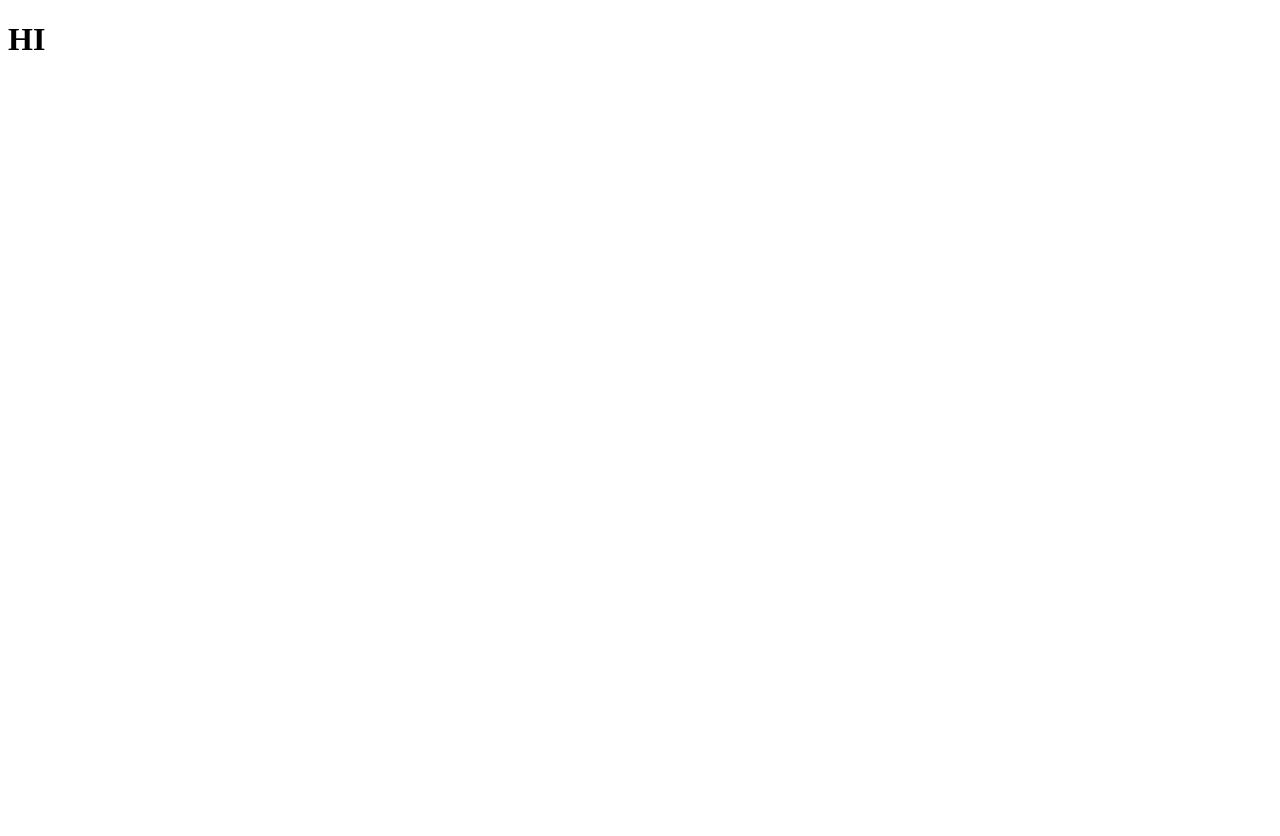
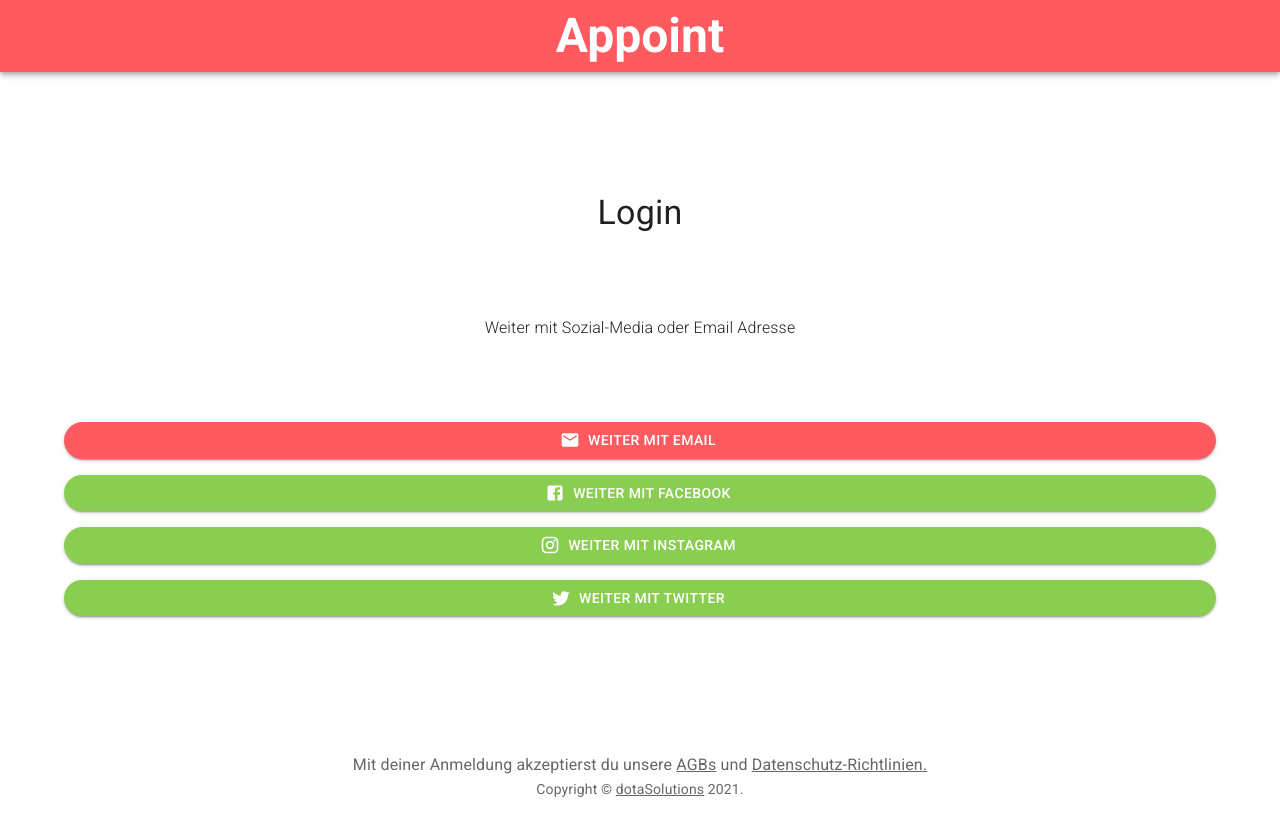
Before and after one commit to irfdog/appoint, a React (Create React App) app: page /login in a window 1280 px wide. Shown: the top 836 px of the page. Before the commit the page ends 800 px from the top, so only its background shows below. Built offline with nearby package versions, Linux system fonts and the light colour scheme.

Commit message:
only for mato

```diff
--- a/package.json
+++ b/package.json
@@ -5,6 +5,7 @@
   "dependencies": {
     "@emotion/react": "^11.4.1",
     "@emotion/styled": "^11.3.0",
+    "@mui/icons-material": "^5.0.3",
     "@mui/material": "^5.0.3",
     "@testing-library/jest-dom": "^5.14.1",
     "@testing-library/react": "^11.2.7",
--- a/public/index.html
+++ b/public/index.html
@@ -24,7 +24,8 @@
       work correctly both with client-side routing and a non-root public URL.
       Learn how to configure a non-root public URL by running `npm run build`.
     -->
-    <title>React App</title>
+    <title>Appoint</title>
+    <link rel="stylesheet" href="https://fonts.googleapis.com/css?family=Roboto:300,400,500,700&display=swap" />
   </head>
   <body>
     <noscript>You need to enable JavaScript to run this app.</noscript>
--- a/src/App.js
+++ b/src/App.js
@@ -1,8 +1,19 @@
+import { ThemeProvider } from "@mui/material";
+import theme from "./utils/theme";
+import Welcome from "./components/Welcome";
+import { BrowserRouter as Router, Switch, Route } from "react-router-dom";
+import Login from "./components/Login";
+
 function App() {
   return (
-    <div>
-      <h1>HI</h1>
-    </div>
+    <Router>
+      <ThemeProvider theme={theme}>
+        <Switch>
+          <Route path="/login" component={Login} />
+          <Route path="/" component={Welcome} />
+        </Switch>
+      </ThemeProvider>
+    </Router>
   );
 }
 
--- /dev/null
+++ b/src/components/Footer.jsx
@@ -0,0 +1,49 @@
+import * as React from "react";
+import PropTypes from "prop-types";
+import Box from "@mui/material/Box";
+import Container from "@mui/material/Container";
+import Typography from "@mui/material/Typography";
+import Link from "@mui/material/Link";
+
+function Copyright() {
+  return (
+    <Typography variant="body2" color="text.secondary" align="center">
+      {"Copyright © "}
+      <Link color="inherit" href="https://irfandogic.com/">
+        dotaSolutions
+      </Link>{" "}
+      {new Date().getFullYear()}
+      {"."}
+    </Typography>
+  );
+}
+
+function Footer(props) {
+  const { description, title } = props;
+
+  return (
+    <Box component="footer" sx={{ bgcolor: "background.paper", py: 6, mt: 10 }}>
+      <Container maxWidth="lg">
+        <Typography variant="h6" align="center" gutterBottom>
+          {title}
+        </Typography>
+        <Typography
+          variant="subtitle1"
+          align="center"
+          color="text.secondary"
+          component="p"
+        >
+          {description}
+        </Typography>
+        <Copyright />
+      </Container>
+    </Box>
+  );
+}
+
+Footer.propTypes = {
+  description: PropTypes.string.isRequired,
+  title: PropTypes.string.isRequired,
+};
+
+export default Footer;
--- /dev/null
+++ b/src/components/FooterAGB.jsx
@@ -0,0 +1,56 @@
+import * as React from "react";
+import PropTypes from "prop-types";
+import Box from "@mui/material/Box";
+import Container from "@mui/material/Container";
+import Typography from "@mui/material/Typography";
+import Link from "@mui/material/Link";
+
+function AGB() {
+  return (
+    <Typography variant="body2" color="text.secondary" align="center">
+      {"Copyright © "}
+      <Link color="inherit" href="https://irfandogic.com/">
+        dotaSolutions
+      </Link>{" "}
+      {new Date().getFullYear()}
+      {"."}
+    </Typography>
+  );
+}
+
+function Footer(props) {
+  const { description, title } = props;
+
+  return (
+    <Box component="footer" sx={{ bgcolor: "background.paper", py: 6, mt: 10 }}>
+      <Container maxWidth="lg">
+        <Typography variant="h6" align="center" gutterBottom>
+          {title}
+        </Typography>
+        <Typography
+          variant="subtitle1"
+          align="center"
+          color="text.secondary"
+          component="p"
+        >
+          {description}{" "}
+          <Link color="inherit" href="AGB-Dota">
+            AGBs
+          </Link>
+          {" und "}
+          <Link color="inherit" href="AGB-Dota">
+            Datenschutz-Richtlinien.
+          </Link>
+        </Typography>
+        <AGB />
+      </Container>
+    </Box>
+  );
+}
+
+Footer.propTypes = {
+  description: PropTypes.string.isRequired,
+  title: PropTypes.string.isRequired,
+};
+
+export default Footer;
--- /dev/null
+++ b/src/components/Login.jsx
@@ -0,0 +1,90 @@
+import Typography from "@mui/material/Typography";
+import Container from "@mui/material/Container";
+import Button from "@mui/material/Button";
+import AppBar from "@mui/material/AppBar";
+import FooterAGB from "./FooterAGB";
+import Grid from "@mui/material/Grid";
+import FacebookIcon from "@mui/icons-material/Facebook";
+import InstagramIcon from "@mui/icons-material/Instagram";
+import TwitterIcon from "@mui/icons-material/Twitter";
+import EmailIcon from "@mui/icons-material/Email";
+
+function Welcome() {
+  return (
+    <div>
+      <AppBar position="relative" align="center">
+        <Typography variant="h3" sx={{ fontWeight: "bold", mt: 1, mb: 1 }}>
+          Appoint
+        </Typography>
+      </AppBar>
+      <main>
+        <div>
+          <Container
+            align="center"
+            background="gray"
+            sx={{ fontWeight: "light", mt: 15 }}
+          >
+            <Typography variant="h4" gutterBottom>
+              Login
+            </Typography>
+            <Typography
+              variant="subtitle1"
+              sx={{ fontWeight: "light", mt: 10 }}
+            >
+              Weiter mit Sozial-Media oder Email Adresse
+            </Typography>
+            <Grid
+              container
+              direction="column"
+              justifyContent="center"
+              alignItems="stretch"
+            >
+              <Button
+                size="medium"
+                color="primary"
+                variant="contained"
+                sx={{ mt: 10, borderRadius: 7 }}
+                startIcon={<EmailIcon />}
+              >
+                Weiter mit Email
+              </Button>
+              <Button
+                size="medium"
+                color="secondary"
+                variant="contained"
+                sx={{ mt: 2, borderRadius: 7 }}
+                startIcon={<FacebookIcon />}
+              >
+                Weiter mit Facebook
+              </Button>
+              <Button
+                size="medium"
+                color="secondary"
+                variant="contained"
+                sx={{ mt: 2, borderRadius: 7 }}
+                startIcon={<InstagramIcon />}
+              >
+                Weiter mit Instagram
+              </Button>
+              <Button
+                size="medium"
+                color="secondary"
+                variant="contained"
+                sx={{ mt: 2, borderRadius: 7 }}
+                startIcon={<TwitterIcon />}
+              >
+                Weiter mit Twitter
+              </Button>
+            </Grid>
+            <FooterAGB
+              description="Mit deiner Anmeldung akzeptierst du
+                           unsere "
+            />
+          </Container>
+        </div>
+      </main>
+    </div>
+  );
+}
+
+export default Welcome;
--- /dev/null
+++ b/src/components/Welcome.jsx
@@ -0,0 +1,64 @@
+import Typography from "@mui/material/Typography";
+import Container from "@mui/material/Container";
+import Button from "@mui/material/Button";
+import Grid from "@mui/material/Grid";
+import AppBar from "@mui/material/AppBar";
+import Footer from "./Footer";
+import { useHistory } from "react-router-dom";
+import theme from "../utils/theme";
+
+function Welcome() {
+  let history = useHistory();
+
+  const redirect = () => {
+    history.push("/login");
+  };
+
+  return (
+    <div>
+      <AppBar
+        position="relative"
+        align="center"
+        style={{ background: theme.palette.primary.gradient }}
+      >
+        <Typography variant="h3" sx={{ fontWeight: "bold", mt: 1, mb: 1 }}>
+          Appoint
+        </Typography>
+      </AppBar>
+      <main>
+        <div>
+          <Container align="center" sx={{ fontWeight: "light", mt: 15 }}>
+            <Typography variant="h4" gutterBottom>
+              Willkomen
+            </Typography>
+            <Typography
+              variant="subtitle1"
+              sx={{ fontWeight: "light", mt: 10 }}
+            >
+              Das praktische Tool für deine Terminen bei all deinen
+              Lieblingsservices
+            </Typography>
+            <Grid
+              container
+              direction="column"
+              justifyContent="center"
+              alignItems="stretch"
+            >
+              <Button
+                color="secondary"
+                variant="contained"
+                sx={{ mt: 10, borderRadius: 7 }}
+                onClick={redirect}
+              >
+                Weiter
+              </Button>
+            </Grid>
+            <Footer title="Appoint - Das einfache Leben" />
+          </Container>
+        </div>
+      </main>
+    </div>
+  );
+}
+
+export default Welcome;
--- a/src/index.js
+++ b/src/index.js
@@ -1,9 +1,11 @@
 import React from "react";
 import ReactDOM from "react-dom";
+import CssBaseline from "@mui/material/CssBaseline";
 import App from "./App";
 
 ReactDOM.render(
   <React.StrictMode>
+    <CssBaseline />
     <App />
   </React.StrictMode>,
   document.getElementById("root")
--- /dev/null
+++ b/src/utils/theme.js
@@ -0,0 +1,23 @@
+import { red } from "@mui/material/colors";
+import { createTheme } from "@mui/material/styles";
+
+// A custom theme for this app
+const theme = createTheme({
+  palette: {
+    primary: {
+      main: "#ff5a5f",
+      contrastText: "#fff",
+      gradient:
+        "linear-gradient(90deg, rgba(255,90,95,1) 40%, rgba(138,206,81,1) 100%)",
+    },
+    secondary: {
+      main: "#8ace51",
+      contrastText: "#fff",
+    },
+    error: {
+      main: red.A400,
+    },
+  },
+});
+
+export default theme;
```
Also changed, not shown: 1 other file (tests, documents, lock files or other folders).
